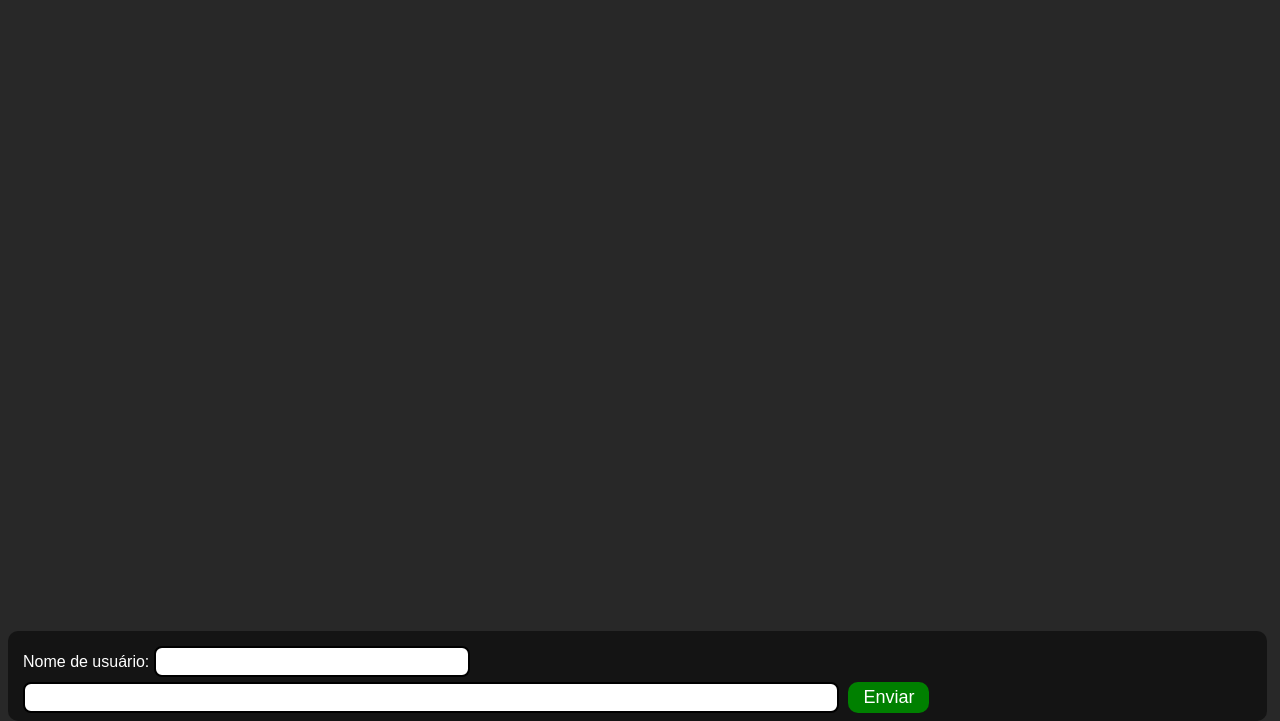
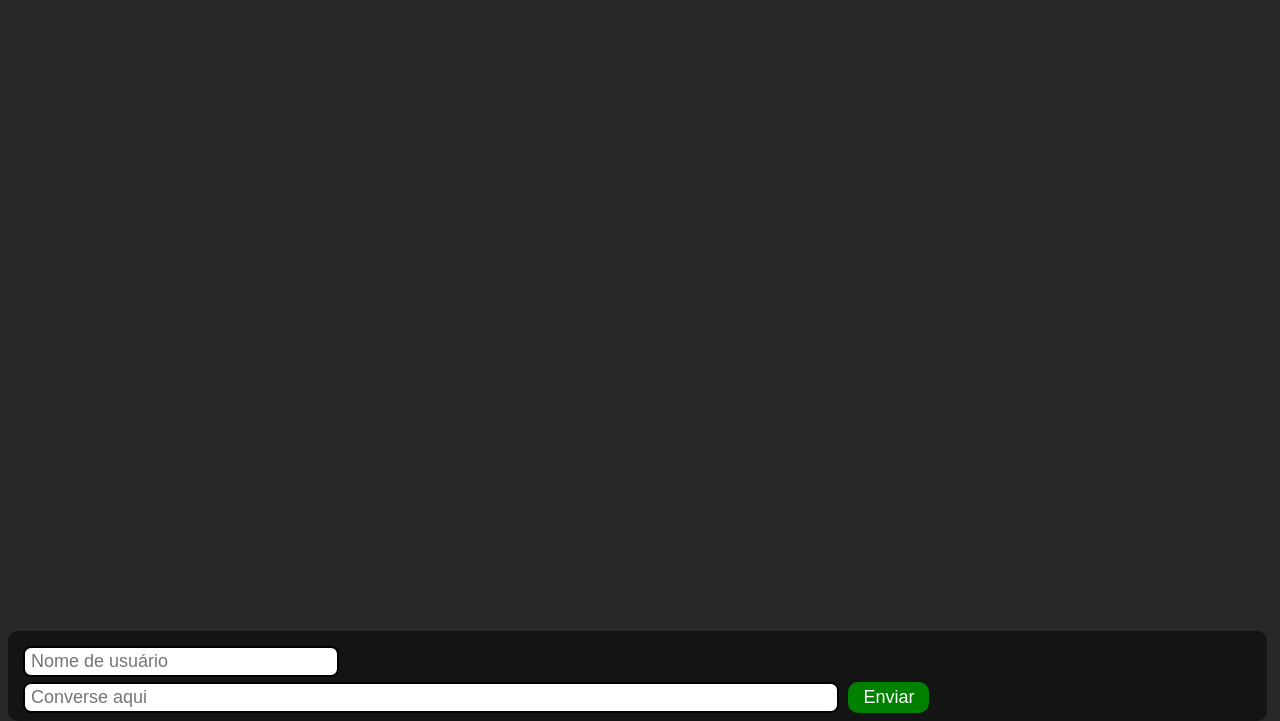
Before and after one commit to Bernardev3/mess-chat, a website: page client/index.html in a window 1280 px wide. Shown: the part 79-800 px from the top of the page. Drawn offline with nearby package versions, Linux system fonts and the light colour scheme; no server answers.

Commit message:
Update index.html

```diff
--- a/client/index.html
+++ b/client/index.html
@@ -16,9 +16,8 @@
 		<div id="sendedMessages"></div>
 
 		<div id="form">
-			<span>Nome de usuário: </span>
-			<input type="text" id="username" maxlength="30"><br>
-			<input type="text" id="message" maxlength="53">
+			<input type="text" id="username" maxlength="30" placeholder="Nome de usuário"><br>
+			<input type="text" id="message" maxlength="53" placeholder="Converse aqui">
 			<button id="sendButton">Enviar</button>
 		</div>
 
```
